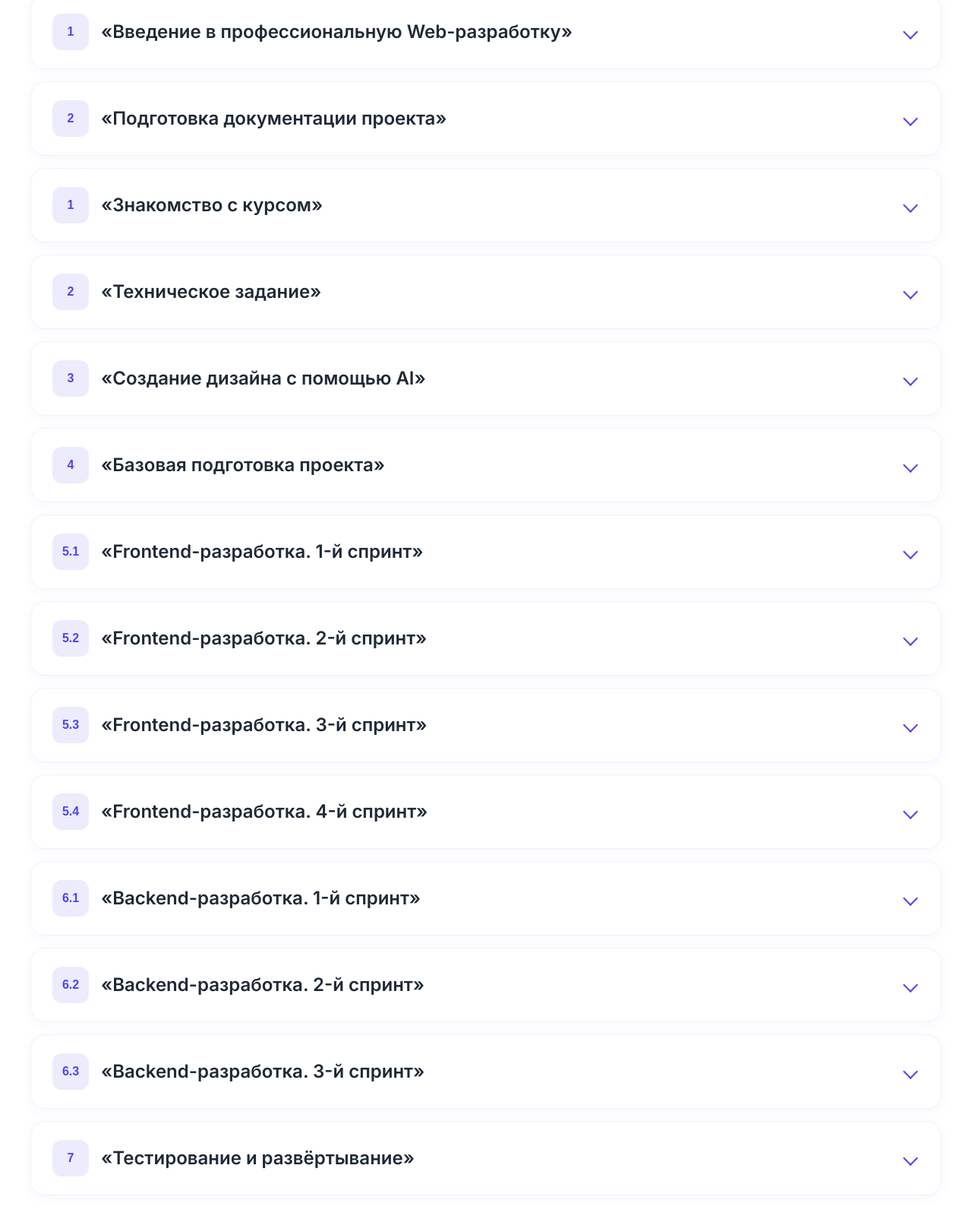
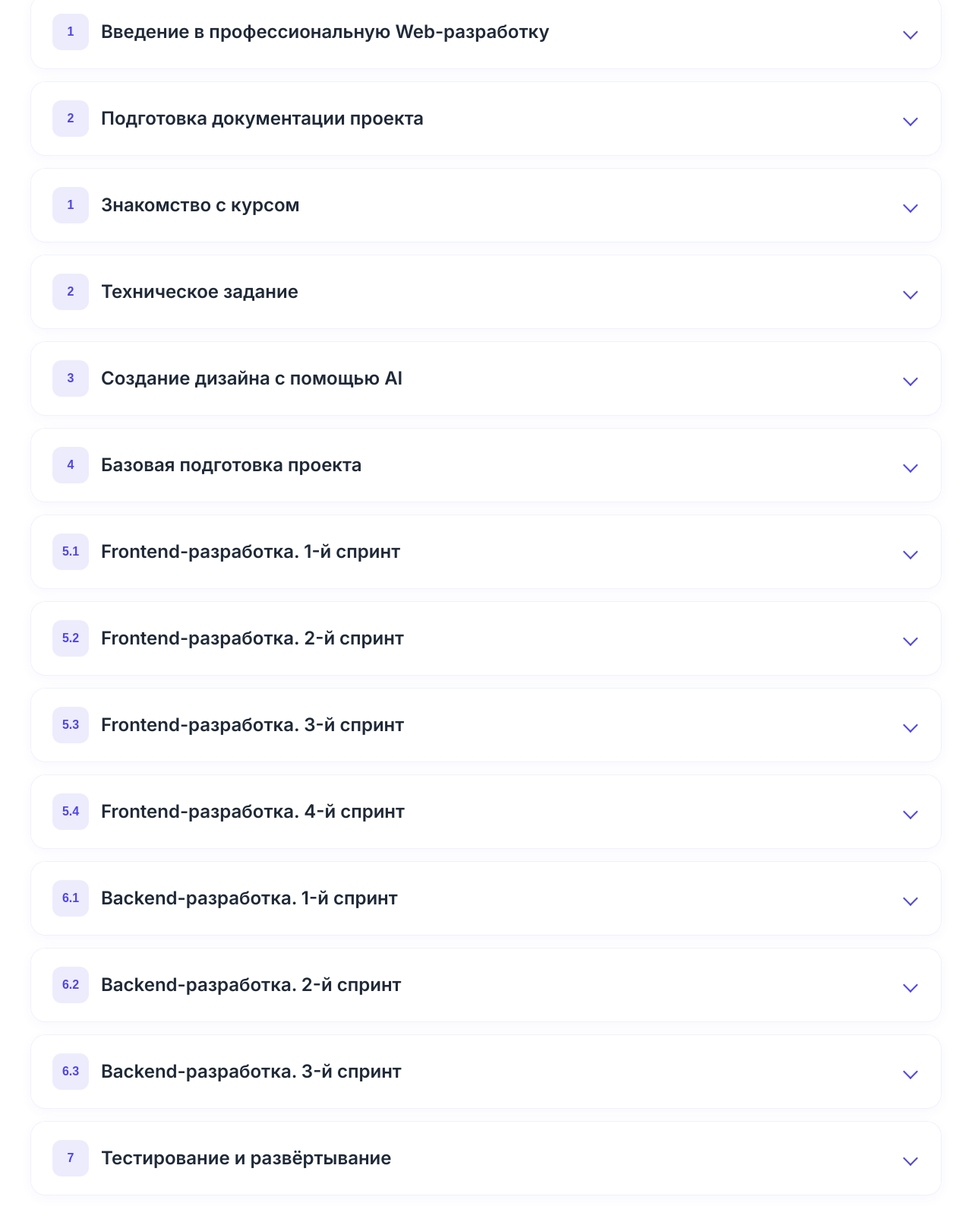
Before and after one commit to ikstro/Web-devolop-rusakov, a plain HTML site: page project/index.html in a window 1280 px wide. Shown: the part 9140-10740 px from the top of the page at 76% size. Drawn offline with Linux system fonts and the light colour scheme.

Commit message:
Обновить заголовки модулей в index.html для улучшения читаемости
- Удалить кавычки из заголовков модулей в index.html для более чистого отображения.
- Обновить заголовок бонусов, убрав кавычки для единообразия.

```diff
--- a/project/index.html
+++ b/project/index.html
@@ -592,7 +592,7 @@
           <h2 class="h2">Основная часть курса состоит из 7 модулей и 5 подмодулей, разбитых по спринтам (терминология из Scrum)</h2>
           <div class="accordion" data-accordion>
             <div class="accordion__item" data-open="false">
-              <button class="accordion__header" aria-expanded="false"><span class="accordion__number">1</span><span class="accordion__title">«Введение в профессиональную Web-разработку»</span><span class="accordion__caret" aria-hidden="true"></span></button>
+              <button class="accordion__header" aria-expanded="false"><span class="accordion__number">1</span><span class="accordion__title">Введение в профессиональную Web-разработку</span><span class="accordion__caret" aria-hidden="true"></span></button>
               <div class="accordion__panel">
                 <div class="module-content">
                   <p class="module-description">В этом модуле мы изучим большое количество технологий, инструментов и практик, которые нам понадобятся в дальнейшем.</p>
@@ -624,7 +624,7 @@
             </div>
 
             <div class="accordion__item" data-open="false">
-              <button class="accordion__header" aria-expanded="false"><span class="accordion__number">2</span><span class="accordion__title">«Подготовка документации проекта»</span><span class="accordion__caret" aria-hidden="true"></span></button>
+              <button class="accordion__header" aria-expanded="false"><span class="accordion__number">2</span><span class="accordion__title">Подготовка документации проекта</span><span class="accordion__caret" aria-hidden="true"></span></button>
               <div class="accordion__panel">
                 <div class="module-content">
                   <p class="module-description">Здесь Вы научитесь создавать профессиональную документацию, чтобы проект был понятен Вам, команде и заказчикам. И с этого модуля мы начинаем создавать наш Web-проект.</p>
@@ -651,7 +651,7 @@
             </div>
 
             <div class="accordion__item" data-open="false">
-              <button class="accordion__header" aria-expanded="false"><span class="accordion__number">1</span><span class="accordion__title">«Знакомство с курсом»</span><span class="accordion__caret" aria-hidden="true"></span></button>
+              <button class="accordion__header" aria-expanded="false"><span class="accordion__number">1</span><span class="accordion__title">Знакомство с курсом</span><span class="accordion__caret" aria-hidden="true"></span></button>
               <div class="accordion__panel">
                 <div class="module-content">
                   <p class="module-description">В этом модуле мы знакомимся с курсом, определяем цели и план обучения.</p>
@@ -672,7 +672,7 @@
             </div>
 
             <div class="accordion__item" data-open="false">
-              <button class="accordion__header" aria-expanded="false"><span class="accordion__number">2</span><span class="accordion__title">«Техническое задание»</span><span class="accordion__caret" aria-hidden="true"></span></button>
+              <button class="accordion__header" aria-expanded="false"><span class="accordion__number">2</span><span class="accordion__title">Техническое задание</span><span class="accordion__caret" aria-hidden="true"></span></button>
               <div class="accordion__panel">
                 <div class="module-content">
                   <p class="module-description">Этот модуль посвящён анализу технического задания, которое мы будем реализовывать в рамках курса.</p>
@@ -693,7 +693,7 @@
             </div>
 
             <div class="accordion__item" data-open="false">
-              <button class="accordion__header" aria-expanded="false"><span class="accordion__number">3</span><span class="accordion__title">«Создание дизайна с помощью AI»</span><span class="accordion__caret" aria-hidden="true"></span></button>
+              <button class="accordion__header" aria-expanded="false"><span class="accordion__number">3</span><span class="accordion__title">Создание дизайна с помощью AI</span><span class="accordion__caret" aria-hidden="true"></span></button>
               <div class="accordion__panel">
                 <div class="module-content">
                   <p class="module-description">В этом модуле мы создадим весь дизайн с использованием AI. В конечном итоге он окажется уже в Figma и будет полностью готов к вёрстке.</p>
@@ -714,7 +714,7 @@
             </div>
 
             <div class="accordion__item" data-open="false">
-              <button class="accordion__header" aria-expanded="false"><span class="accordion__number">4</span><span class="accordion__title">«Базовая подготовка проекта»</span><span class="accordion__caret" aria-hidden="true"></span></button>
+              <button class="accordion__header" aria-expanded="false"><span class="accordion__number">4</span><span class="accordion__title">Базовая подготовка проекта</span><span class="accordion__caret" aria-hidden="true"></span></button>
               <div class="accordion__panel">
                 <div class="module-content">
                   <p class="module-description">Подготовим среду разработки, настроим инструменты для frontend и backend.</p>
@@ -747,7 +747,7 @@
             </div>
 
             <div class="accordion__item" data-open="false">
-              <button class="accordion__header" aria-expanded="false"><span class="accordion__number">5.1</span><span class="accordion__title">«Frontend-разработка. 1-й спринт»</span><span class="accordion__caret" aria-hidden="true"></span></button>
+              <button class="accordion__header" aria-expanded="false"><span class="accordion__number">5.1</span><span class="accordion__title">Frontend-разработка. 1-й спринт</span><span class="accordion__caret" aria-hidden="true"></span></button>
               <div class="accordion__panel">
                 <div class="module-content">
                   <p class="module-description">Поскольку этот модуль очень большой, он был разбит на подмодули: по одному на каждый спринт. И целью этого модуля и спринта будет адаптивная вёрстка главной страницы сайта и её JavaScript-обработка.</p>
@@ -786,7 +786,7 @@
             </div>
 
             <div class="accordion__item" data-open="false">
-              <button class="accordion__header" aria-expanded="false"><span class="accordion__number">5.2</span><span class="accordion__title">«Frontend-разработка. 2-й спринт»</span><span class="accordion__caret" aria-hidden="true"></span></button>
+              <button class="accordion__header" aria-expanded="false"><span class="accordion__number">5.2</span><span class="accordion__title">Frontend-разработка. 2-й спринт</span><span class="accordion__caret" aria-hidden="true"></span></button>
               <div class="accordion__panel">
                 <div class="module-content">
                   <p class="module-description">Цель этого спринта — создание страницы курса и корзины.</p>
@@ -815,7 +815,7 @@
             </div>
 
             <div class="accordion__item" data-open="false">
-              <button class="accordion__header" aria-expanded="false"><span class="accordion__number">5.3</span><span class="accordion__title">«Frontend-разработка. 3-й спринт»</span><span class="accordion__caret" aria-hidden="true"></span></button>
+              <button class="accordion__header" aria-expanded="false"><span class="accordion__number">5.3</span><span class="accordion__title">Frontend-разработка. 3-й спринт</span><span class="accordion__caret" aria-hidden="true"></span></button>
               <div class="accordion__panel">
                 <div class="module-content">
                   <p class="module-description">Цель этого спринта — создание страницы покупки и оплаты.</p>
@@ -842,7 +842,7 @@
             </div>
 
             <div class="accordion__item" data-open="false">
-              <button class="accordion__header" aria-expanded="false"><span class="accordion__number">5.4</span><span class="accordion__title">«Frontend-разработка. 4-й спринт»</span><span class="accordion__caret" aria-hidden="true"></span></button>
+              <button class="accordion__header" aria-expanded="false"><span class="accordion__number">5.4</span><span class="accordion__title">Frontend-разработка. 4-й спринт</span><span class="accordion__caret" aria-hidden="true"></span></button>
               <div class="accordion__panel">
                 <div class="module-content">
                   <p class="module-description">Цель этого спринта — создание личного кабинета пользователя.</p>
@@ -869,7 +869,7 @@
             </div>
 
             <div class="accordion__item" data-open="false">
-              <button class="accordion__header" aria-expanded="false"><span class="accordion__number">6.1</span><span class="accordion__title">«Backend-разработка. 1-й спринт»</span><span class="accordion__caret" aria-hidden="true"></span></button>
+              <button class="accordion__header" aria-expanded="false"><span class="accordion__number">6.1</span><span class="accordion__title">Backend-разработка. 1-й спринт</span><span class="accordion__caret" aria-hidden="true"></span></button>
               <div class="accordion__panel">
                 <div class="module-content">
                   <p class="module-description">Цель этого спринта — создание базовой backend-инфраструктуры.</p>
@@ -895,7 +895,7 @@
             </div>
 
             <div class="accordion__item" data-open="false">
-              <button class="accordion__header" aria-expanded="false"><span class="accordion__number">6.2</span><span class="accordion__title">«Backend-разработка. 2-й спринт»</span><span class="accordion__caret" aria-hidden="true"></span></button>
+              <button class="accordion__header" aria-expanded="false"><span class="accordion__number">6.2</span><span class="accordion__title">Backend-разработка. 2-й спринт</span><span class="accordion__caret" aria-hidden="true"></span></button>
               <div class="accordion__panel">
                 <div class="module-content">
                   <p class="module-description">Цель этого спринта — создание системы авторизации и заказов.</p>
@@ -920,7 +920,7 @@
             </div>
 
             <div class="accordion__item" data-open="false">
-              <button class="accordion__header" aria-expanded="false"><span class="accordion__number">6.3</span><span class="accordion__title">«Backend-разработка. 3-й спринт»</span><span class="accordion__caret" aria-hidden="true"></span></button>
+              <button class="accordion__header" aria-expanded="false"><span class="accordion__number">6.3</span><span class="accordion__title">Backend-разработка. 3-й спринт</span><span class="accordion__caret" aria-hidden="true"></span></button>
               <div class="accordion__panel">
                 <div class="module-content">
                   <p class="module-description">Цель этого спринта — создание личного кабинета и административной панели.</p>
@@ -946,7 +946,7 @@
             </div>
 
             <div class="accordion__item" data-open="false">
-              <button class="accordion__header" aria-expanded="false"><span class="accordion__number">7</span><span class="accordion__title">«Тестирование и развёртывание»</span><span class="accordion__caret" aria-hidden="true"></span></button>
+              <button class="accordion__header" aria-expanded="false"><span class="accordion__number">7</span><span class="accordion__title">Тестирование и развёртывание</span><span class="accordion__caret" aria-hidden="true"></span></button>
               <div class="accordion__panel">
                 <div class="module-content">
                   <p class="module-description">Финальный модуль курса, посвящённый тестированию и развёртыванию готового приложения.</p>
@@ -1034,12 +1034,12 @@
             <div class="accordion__item" data-open="false">
               <button class="accordion__header" aria-expanded="false">
                 <div class="bonus-header-content">
+                  <img class="bonus-cover" src="images/proweb/Bonus/Гитлаб под ключ.png" alt="GitLab под ключ">
                   <div class="bonus-info">
                     <span class="bonus-number">Бонус №1</span>
-                    <span class="bonus-title">«GitLab под ключ: локальный сервер, автоматизация на Python и CI/CD»</span>
+                    <span class="bonus-title">GitLab под ключ: локальный сервер, автоматизация на Python и CI/CD</span>
                     <p class="bonus-description">На протяжении курса мы используем GitHub. Однако, в серьёзных коммерческих проектах он встречается редко, поскольку весь исходный код хранится на сторонней платформе. И очень частая альтернатива – это GitLab, который можно развернуть прямо на своём компьютере.</p>
                   </div>
-                  <img class="bonus-cover" src="images/proweb/Bonus/Гитлаб под ключ.png" alt="GitLab под ключ">
                 </div>
                 <span class="accordion__caret" aria-hidden="true"></span>
               </button>
@@ -1069,12 +1069,12 @@
             <div class="accordion__item" data-open="false">
               <button class="accordion__header" aria-expanded="false">
                 <div class="bonus-header-content">
+                  <img class="bonus-cover" src="images/proweb/Bonus/Laravel от А до Я.png" alt="Laravel от А до Я">
                   <div class="bonus-info">
                     <span class="bonus-number">Бонус №2</span>
-                    <span class="bonus-title">«Laravel от А до Я»</span>
+                    <span class="bonus-title">Laravel от А до Я</span>
                     <p class="bonus-description">Полный курс по фреймворку Laravel - от установки до создания сложных веб-приложений. Изучите основы фреймворка, работу с базами данных, аутентификацию, API и многое другое.</p>
                   </div>
-                  <img class="bonus-cover" src="images/proweb/Bonus/Laravel от А до Я.png" alt="Laravel от А до Я">
                 </div>
                 <span class="accordion__caret" aria-hidden="true"></span>
               </button>
@@ -1106,12 +1106,12 @@
             <div class="accordion__item" data-open="false">
               <button class="accordion__header" aria-expanded="false">
                 <div class="bonus-header-content">
+                  <img class="bonus-cover" src="images/proweb/Bonus/PHP и MySQL с Нуля до Гуру 3.0.png" alt="PHP и MySQL с Нуля до Гуру 3.0">
                   <div class="bonus-info">
                     <span class="bonus-number">Бонус №3</span>
-                    <span class="bonus-title">«PHP и MySQL с Нуля до Гуру 3.0»</span>
+                    <span class="bonus-title">PHP и MySQL с Нуля до Гуру 3.0</span>
                     <p class="bonus-description">Полное изучение PHP и MySQL с нуля до профессионального уровня. Охватывает все аспекты backend разработки на PHP с использованием базы данных MySQL.</p>
                   </div>
-                  <img class="bonus-cover" src="images/proweb/Bonus/PHP и MySQL с Нуля до Гуру 3.0.png" alt="PHP и MySQL с Нуля до Гуру 3.0">
                 </div>
                 <span class="accordion__caret" aria-hidden="true"></span>
               </button>
@@ -1145,12 +1145,12 @@
             <div class="accordion__item" data-open="false">
               <button class="accordion__header" aria-expanded="false">
                 <div class="bonus-header-content">
+                  <img class="bonus-cover" src="images/proweb/Bonus/Программирование на JavaScript с Нуля до Гуру 2.0.png" alt="Программирование на JavaScript с Нуля до Гуру 2.0">
                   <div class="bonus-info">
                     <span class="bonus-number">Бонус №4</span>
-                    <span class="bonus-title">«Программирование на JavaScript с Нуля до Гуру 2.0»</span>
+                    <span class="bonus-title">Программирование на JavaScript с Нуля до Гуру 2.0</span>
                     <p class="bonus-description">Полный курс JavaScript от основ до продвинутых техник. Изучите современный ES6+, асинхронное программирование, DOM манипуляции и создание интерактивных приложений.</p>
                   </div>
-                  <img class="bonus-cover" src="images/proweb/Bonus/Программирование на JavaScript с Нуля до Гуру 2.0.png" alt="Программирование на JavaScript с Нуля до Гуру 2.0">
                 </div>
                 <span class="accordion__caret" aria-hidden="true"></span>
               </button>
@@ -1184,12 +1184,12 @@
             <div class="accordion__item" data-open="false">
               <button class="accordion__header" aria-expanded="false">
                 <div class="bonus-header-content">
+                  <img class="bonus-cover" src="images/proweb/Bonus/Вёрстка сайта с нуля 2.0.png" alt="Вёрстка сайта с нуля 2.0">
                   <div class="bonus-info">
                     <span class="bonus-number">Бонус №5</span>
-                    <span class="bonus-title">«Вёрстка сайта с нуля 2.0»</span>
+                    <span class="bonus-title">Вёрстка сайта с нуля 2.0</span>
                     <p class="bonus-description">Изучите современную адаптивную вёрстку с использованием HTML5, CSS3, Flexbox и CSS Grid. Создайте профессиональные адаптивные сайты с нуля.</p>
                   </div>
-                  <img class="bonus-cover" src="images/proweb/Bonus/Вёрстка сайта с нуля 2.0.png" alt="Вёрстка сайта с нуля 2.0">
                 </div>
                 <span class="accordion__caret" aria-hidden="true"></span>
               </button>
```
